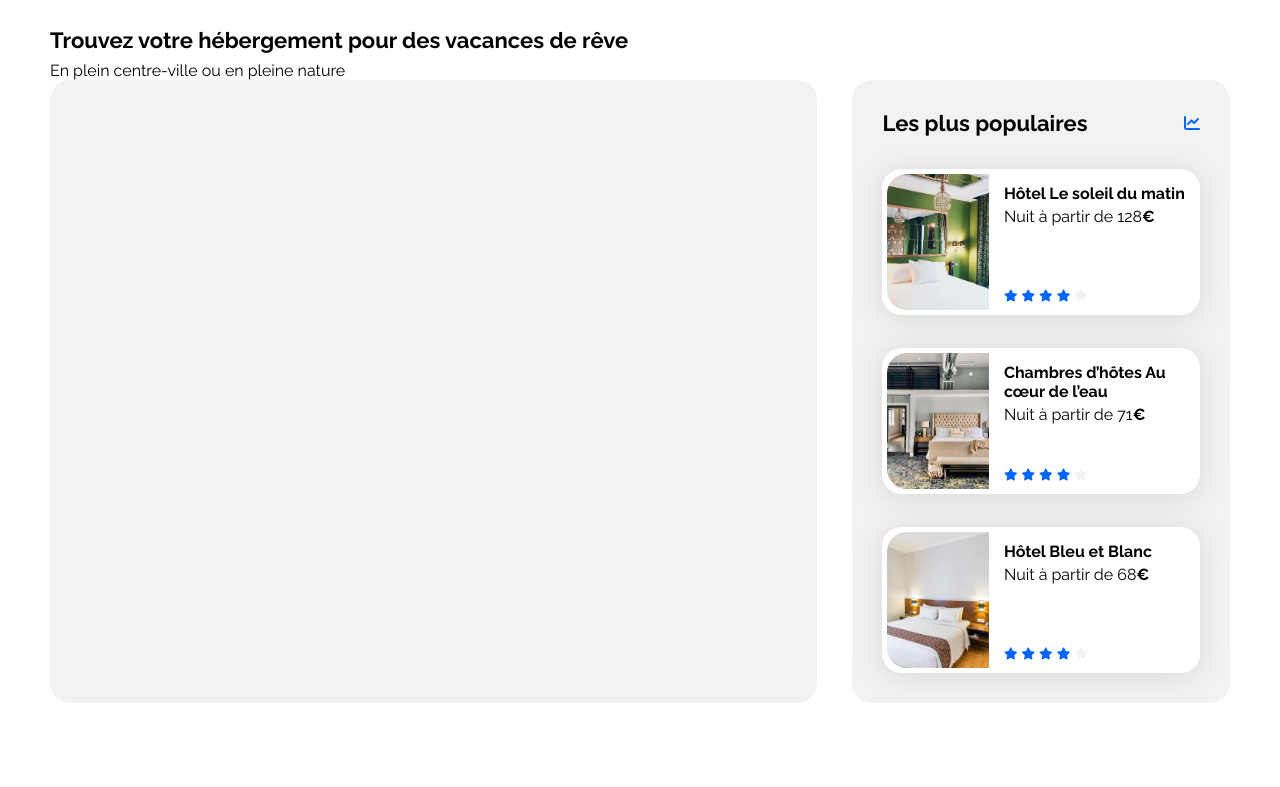
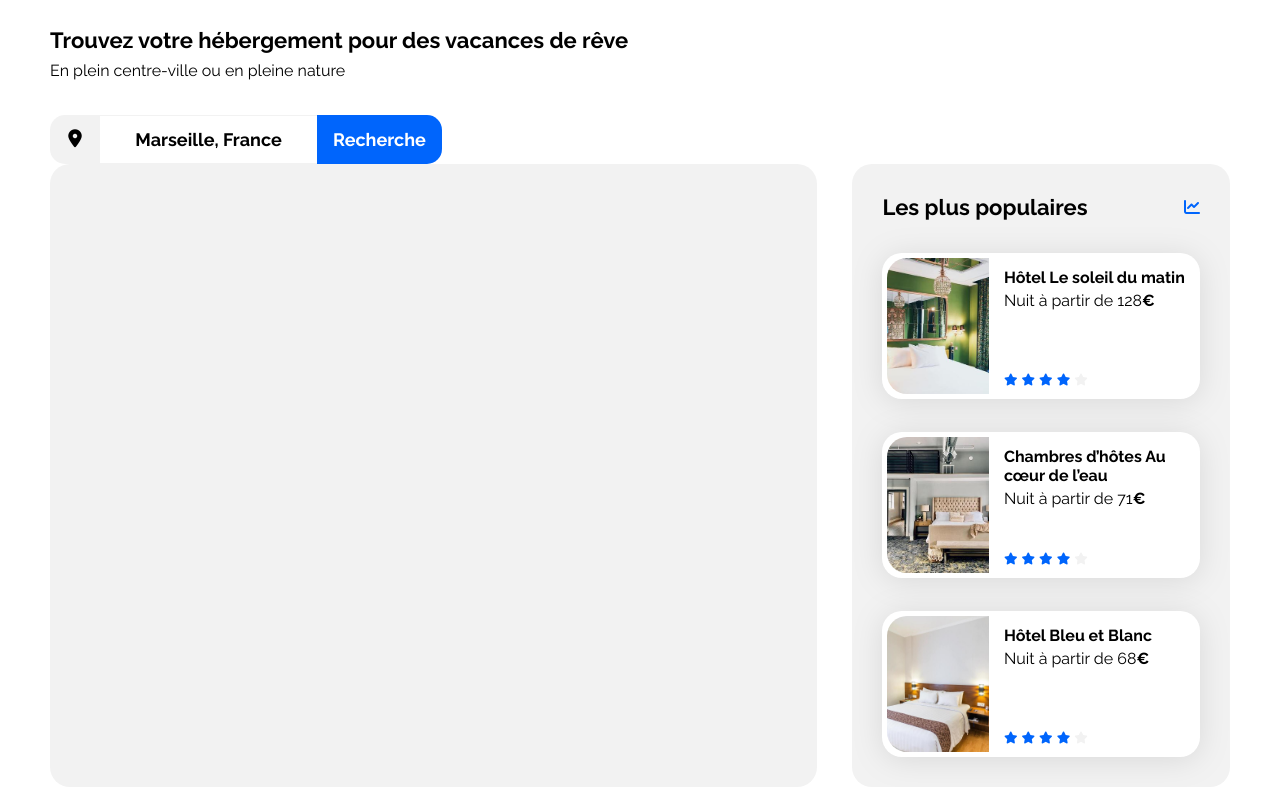
Before and after one commit to Jorkory/ProjetOC_Booki, a plain HTML site: page index.html in a window 1280 px wide. Shown: the part 82-869 px from the top of the page. Before the commit the page ends 800 px from the top, so only its background shows below. Drawn offline with Linux system fonts and the light colour scheme.

Commit message:
Ajout un formulaire de recherche

```diff
--- a/css/style.css
+++ b/css/style.css
@@ -45,6 +45,12 @@ header {
 }
 
 /****** InfoGroupe: Title and search bar ***********/
+.infoGroup {
+    display: flex;
+    flex-direction: column;
+    gap: 35px;
+}
+
 .infoGroup_head-title {
     font-size: 1.375rem;
     margin-top: 30px;
@@ -52,6 +58,45 @@ header {
 
 .infoGroup_head-subTitle {
     margin-top: 8px;
+}
+
+.infoGroup_searchBar {
+    display: flex;
+    height: 49px;
+}
+
+.searchBar-location {
+    width: 50px;
+    line-height: 49px;
+    text-align: center;
+    background-color: #F2F2F2;
+    border-radius: 15px 0 0 15px;
+}
+
+.searchBar-location-icon {
+    font-size: 1.125rem;
+    color: black;
+}
+
+#searchBar-text {
+    border-left: none;
+    border-right: none;
+    border-top: 1px solid #f2f2f2;
+    border-bottom: 1px solid #f2f2f2;
+    text-align: center;
+    font-size: 1.125rem;
+    font-weight: 700;
+    outline-color: #0065FC;
+}
+
+#searchBar-button {
+    border: none;
+    background-color: #0065FC;
+    border-radius: 0 15px 15px 0;
+    padding: 0 16px;
+    color: white;
+    font-size: 1.125rem;
+    font-weight: 700;
 }
 
 
--- a/index.html
+++ b/index.html
@@ -29,6 +29,13 @@
                     <h1 class="infoGroup_head-title">Trouvez votre hébergement pour des vacances de rêve</h1>
                     <p class="infoGroup_head-subTitle">En plein centre-ville ou en pleine nature</p>
                 </div>
+                <form class="infoGroup_searchBar" method="get" action="">
+                    <div class="searchBar-location">
+                        <i class="searchBar-location-icon fa-solid fa-location-dot"></i>
+                    </div>
+                    <input id="searchBar-text" type="text" value="Marseille, France">
+                    <input id="searchBar-button" type="button" value="Recherche">
+                </form>
             </div>
             <div class="hebergements-and-populaires">
                 <section class="hebergements">
```
